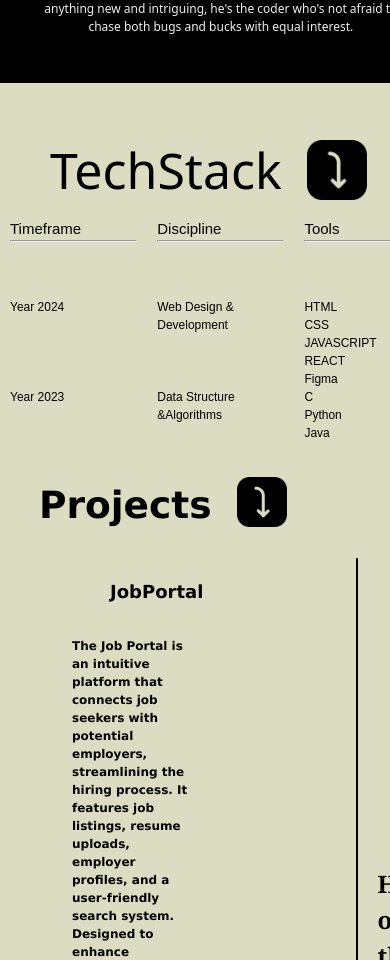
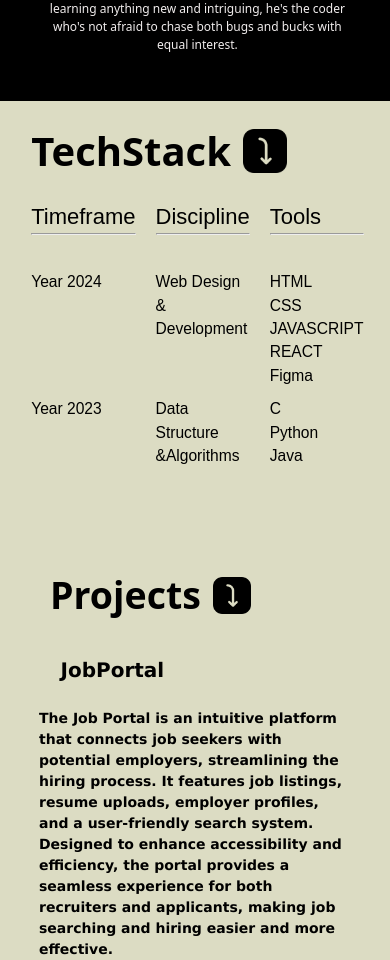
Before and after one commit to nishantgreyhat/Nishant-Portfolio, a React (Vite) app: page / in a window 390 px wide. Shown: the part 1040-2000 px from the top of the page. Built offline with nearby package versions, Linux system fonts and the light colour scheme.

Commit message:
project section amde responsive for mobile view

```diff
--- a/src/components/ProjectsSection/ProjectsSection.css
+++ b/src/components/ProjectsSection/ProjectsSection.css
@@ -16,23 +16,24 @@ button {
     background-color: #dcdcc3;
 }
 
-.ProjectHead {
-    width: 100vw;
+.ProjectHead{
     display: flex;
-    font-family: 'Lucida Sans', 'Lucida Grande', Geneva, sans-serif;
-    font-size: 2em;
-    margin: 1em 10vw;
-    justify-content: start;
+    align-items: center;
+    font-size: 3em;
+    font-weight: 600;
+    margin-inline: 50px;
+    margin-top: 0px;
 }
+.ProjectHead img {
+    height: 1.5em;
+    width: auto;
+    margin-inline: .5em;
 
-.arrowdown {
-    height: 2em;
-    width: auto;
-    margin-inline: 1em;
+
 }
 
 .ProjectContainer {
-    height: 100vh;
+    /* height: 90vh; */
     display: block;
 }
 
@@ -87,8 +88,8 @@ button {
 }
 
 .projectText {
-    font-size: 12px !important;
-    width: 50vw;
+    font-size: 16px ;
+    width: 70vw;
     margin: .5em 3em;
     padding: .5em 3em;
 }
@@ -96,10 +97,27 @@ button {
 @media (max-width: 768px) { /* Mobile view */
     .ProjectHead{
         font-size: 25px;
+        margin-bottom: 5vw;
     }
 
-    .ProjectNames{
-        font-size: 18px;
+    .Projects .ProjectNames{
+        font-size: 20px;
+        padding-inline: 5vw;
+        margin: 0px;
+        margin-bottom: 1vw;
+    }
+    .Projects{
+        padding: 0px;
+        margin-inline: 10vw;
+        border: none;
+        width: 100vw;
+
+    }
+    .projectText{
+        font-size: 14px;
+        width: 80vw;
+        padding: 0px;
+        margin-inline: 0px;
     }
 }
 
@@ -148,20 +166,18 @@ button {
 }
 
 .VideoContainer {
-    width: 50%;
+    width: 5vw;
     height: auto;
-    display: none;
+    /* display:none ; */
     /* Initially hidden */
     padding: 1em;
-    position: fixed;
-    top: 10em;
+    position:fixed;
+    top: 10vw;
     /* Distance from the top of the screen */
-    right: 25em;
+    right: 40%;
     /* Distance from the right of the screen */
     z-index: 10;
     /* Ensures the container stays on top of other content */
-    width: 320px;
-    /* Set width of video container */
     height: auto;
     /* Auto height based on video content */
 }
@@ -186,6 +202,38 @@ button {
     align-self: center;
     animation: slideUpDown infinite 4s;
 }
+
+@media (max-width: 768px) {
+    .VideoContainer {
+        position: fixed;
+        top: 50%;
+        left: 50%;
+        transform: translate(-50%, -50%);
+        width: 90vw; /* Make it take most of the screen width */
+        max-width: 400px; /* Set a max width */
+        background: rgba(0, 0, 0, 0.9);
+        padding: 1em;
+        border-radius: 10px;
+        display: none; /* Initially hidden */
+    }
+
+    .VideoContainer.active {
+        display: block;
+    }
+
+    .VideoContainer video {
+        width: 100%;
+        height: auto;
+        border-radius: 10px;
+        border: 5px solid #f4f4f4;
+        box-shadow: 0 0 10px rgba(0, 0, 0, 0.5);
+    }
+    .hoverInfo{
+        display: none;
+    }
+}
+
+
 @keyframes slideUpDown {
     0% {
         transform: translateY(0em);
--- a/src/components/ProjectsSection/ProjectsSection.jsx
+++ b/src/components/ProjectsSection/ProjectsSection.jsx
@@ -1,69 +1,102 @@
-import React, { useEffect } from "react";
+import React, { useEffect, useState } from "react";
 import './ProjectsSection.css';
-import jobportalVid from '../../assets/videos/jobportal.mp4'
-import lnkSnipVid from '../../assets/videos/lnksnip.mp4'
-import arrowDownImg from '../../assets/arrowdown.png'
-
+import jobportalVid from '../../assets/videos/jobportal.mp4';
+import lnkSnipVid from '../../assets/videos/lnksnip.mp4';
+import arrowDownImg from '../../assets/arrowdown.png';
 
 const ProjectsSection = () => {
+    const [isMobile, setIsMobile] = useState(window.innerWidth < 768);
+
     useEffect(() => {
-        const projectNames = document.querySelectorAll('.ProjectNames'); // Select items with class 'ProjectNames'
+        const projectNames = document.querySelectorAll('.ProjectNames');
         const videoContainer = document.querySelector('.VideoContainer');
         const videoElement = document.getElementById('project-video');
         const videoSource = document.getElementById('video-source');
 
+        const handleMouseEnter = (event) => {
+            if (!isMobile) {
+                const videoFile = event.target.parentElement.getAttribute('data-video');
+                videoSource.src = videoFile;
+                videoElement.load();
+                videoContainer.classList.add('active');
+            }
+        };
+
+        const handleMouseLeave = () => {
+            if (!isMobile) {
+                videoContainer.classList.remove('active');
+            }
+        };
+
+        const handleClick = (event) => {
+            if (isMobile) {
+                const videoFile = event.target.parentElement.getAttribute('data-video');
+                videoSource.src = videoFile;
+                videoElement.load();
+                videoContainer.classList.toggle('active');
+            }
+        };
+
         projectNames.forEach(item => {
-            // Show video container on hover over ProjectNames only
-            item.addEventListener('mouseenter', function() {
-                const videoFile = item.parentElement.getAttribute('data-video'); // Get video from parent (li) data attribute
-                videoSource.src = videoFile; // Set the video source dynamically
-                videoElement.load(); // Reload the video with new source
-                videoContainer.classList.add('active'); // Show the video container
-            });
+            if (isMobile) {
+                item.addEventListener('click', handleClick);
+            } else {
+                item.addEventListener('mouseenter', handleMouseEnter);
+                item.addEventListener('mouseleave', handleMouseLeave);
+            }
+        });
 
-            // Hide video container when hover ends
-            item.addEventListener('mouseleave', function() {
-                videoContainer.classList.remove('active'); // Hide the video container
-            });
-        });
+        // Close video when clicking outside on mobile
+        const handleOutsideClick = (event) => {
+            if (isMobile && !event.target.closest(".VideoContainer") && !event.target.classList.contains("ProjectNames")) {
+                videoContainer.classList.remove("active");
+            }
+        };
+        document.addEventListener("click", handleOutsideClick);
 
         // Cleanup event listeners on component unmount
         return () => {
             projectNames.forEach(item => {
-                item.removeEventListener('mouseenter', () => {});
-                item.removeEventListener('mouseleave', () => {});
+                item.removeEventListener('mouseenter', handleMouseEnter);
+                item.removeEventListener('mouseleave', handleMouseLeave);
+                item.removeEventListener('click', handleClick);
             });
+            document.removeEventListener("click", handleOutsideClick);
         };
+    }, [isMobile]); // Re-run effect when screen size changes
+
+    // Update `isMobile` state on resize
+    useEffect(() => {
+        const handleResize = () => {
+            setIsMobile(window.innerWidth < 768);
+        };
+        window.addEventListener("resize", handleResize);
+        return () => window.removeEventListener("resize", handleResize);
     }, []);
 
     return (
         <div className="ProjectSection">
             <div className="ProjectHead">
-                <h2>Projects</h2><img className="arrowdown" src={arrowDownImg}></img>
+                <h2>Projects</h2><img className="arrowdown" src={arrowDownImg} alt="arrow" />
             </div>
 
             <div className="ProjectContainer">
                 <ul className="ProjectList">
-                    <li className="Projects"  data-video={jobportalVid}>
-                        <h2 className="ProjectNames" id="Project1">JobPortal </h2>
+                    <li className="Projects" data-video={jobportalVid}>
+                        <h2 className="ProjectNames" id="Project1">JobPortal</h2>
                         <span className="projectText">The Job Portal is an intuitive platform that connects job seekers with potential employers, streamlining the hiring process. It features job listings, resume uploads, employer profiles, and a user-friendly search system. Designed to enhance accessibility and efficiency, the portal provides a seamless experience for both recruiters and applicants, making job searching and hiring easier and more effective.</span>
-                        </li>
-                    <li className="Projects"  data-video={lnkSnipVid}>
+                    </li>
+                    <li className="Projects" data-video={lnkSnipVid}>
                         <h2 className="ProjectNames" id="Project2">lnkSnip</h2>
                         <span className="projectText">Lnksnip is a user-friendly and efficient URL shortening service designed to simplify and manage long URLs. With a sleek interface and a secure backend, it offers features like customizable short links, analytics tracking, and QR code generation. Built with performance and scalability in mind, Lnksnip ensures fast redirection and reliable link management for individuals and businesses.</span>
-                        </li>
-                    <li className="Projects"  data-video={jobportalVid}>
+                    </li>
+                    <li className="Projects" data-video={jobportalVid}>
                         <h2 className="ProjectNames" id="Project3">Vyadyavatica</h2>
                         <span className="projectText">The Virtual Herbal Garden is an interactive and educational platform showcasing a diverse range of medicinal plants used in AYUSH (Ayurveda, Yoga & Naturopathy, Unani, Siddha, and Homeopathy). Designed as an immersive experience, the project allows users to explore a digital garden where they can learn about the medicinal properties, uses, and significance of various herbs. With an engaging interface and informative content, the Virtual Herbal Garden aims to promote awareness of traditional herbal medicine in an interactive and accessible manner.</span>
-                        </li>
-                    {/* <li className="Projects"  data-video={lnkSnipVid}>
-                        <h2 className="ProjectNames" id="Project4">Project4 </h2>
-                        <span className="projectText">Lorem ipsum dolor sit amet consectetur adipisicing elit. Molestias eaque fugit officia atque? Porro sed alias officia laboriosam maiores facere.</span>
-                        </li> */}
-
+                    </li>
                 </ul>
                 <div className="hoverInfo">
-                    <h2>Hover over the project names to get a preview !</h2>
+                    <h2>Hover over the project names to get a preview!</h2>
                 </div>
 
                 <div className="VideoContainer">
@@ -75,6 +108,6 @@ const ProjectsSection = () => {
             </div>
         </div>
     );
-}
+};
 
 export default ProjectsSection;
--- a/src/components/SkillsSection/SkillsSection.css
+++ b/src/components/SkillsSection/SkillsSection.css
@@ -4,13 +4,14 @@ body{
 .techHead{
     display: flex;
     align-items: center;
-    font-size: 50px;
+    font-size: 4em;
+    font-weight: 700;
     margin-inline: 50px;
     margin-top: 50px;
 }
 .techHead img {
     display: span;
-    height: 60px;
+    height: 1em;
     width: auto;
     margin-inline: .5em;
 
@@ -18,10 +19,10 @@ body{
 }
 .container {
     margin: 100px;
-    margin-top: 50px ;
+    margin-top: 5vw ;
     /* border: 2px solid green; */
     display: grid;
-    grid-template-rows: 180px 220px;
+    grid-template-rows: 100px 200px;
     grid-template-columns: repeat(3,minmax(100px,400px));
     align-items: start;
     justify-content: center;
@@ -41,8 +42,8 @@ body{
 }
 
 .item4,.item5, .item6 ,.item7,.item8, .item9{
-    font-size: 30px;
-    font-family:Haettenschweiler, 'Arial Narrow Bold', sans-serif;
+    font-size: 25px;
+    font-family:'Arial Narrow Bold', sans-serif;
 
 }
 
@@ -82,17 +83,43 @@ body{
 @media (max-width: 768px) { /* Mobile view */
 
     .container{
-        margin: 10px;
-        grid-template-rows: 70px 80px ;
+        margin-inline: 8vw;
+        grid-template-rows: 60px 1fr ;
         grid-template-columns: repeat(3,1fr);
     }
 
     .item1, .item2, .item3 {
-        font-size: 15px;
+        font-size: clamp(22px,6vw,40px);
     }
 
     .item4,.item5, .item6 ,.item7,.item8, .item9{
-        font-size: 12px;
+        font-size: clamp(14px,5vw,20px);
 
     }
+    .techHead{
+        font-size: 2.5rem;
+        margin-inline: 8vw;
+        margin-top: clamp(20px,5vw,50px);
+        margin-bottom: 10px;
+    }
+    .techHead img {
+        width: 1.1em;
+        height: auto;
+        margin-inline: .3em;
+    }
 }
+@media (max-width: 500px) {
+
+    .item1, .item2, .item3 {
+        font-size: clamp(22px,5vw,40px);
+    }
+
+    .item4,.item5, .item6 ,.item7,.item8, .item9{
+        font-size: clamp(14px,4vw,20px);
+    }
+    .techHead{
+        width: 100%;
+        text-align: center;
+        align-items: center;
+    }
+}
--- a/src/components/SkillsSection/SkillsSection.jsx
+++ b/src/components/SkillsSection/SkillsSection.jsx
@@ -5,25 +5,25 @@ import arrowDownImg from '../../assets/arrowdown.png'
 function SkillsSection() {
     return (
         <>
-        <div class='techHead'>TechStack<img className="arrowdown" src={arrowDownImg}></img></div>
-            <div class="container">
-                <div class="items item1">
+        <div className='techHead'>TechStack<img className="arrowdown" src={arrowDownImg}></img></div>
+            <div className="container">
+                <div className="items item1">
                     <p>Timeframe</p>
                     <hr />
                 </div>
-                <div class="items item2">
+                <div className="items item2">
                     <p>Discipline</p>
                     <hr />
                 </div>
-                <div class="items item3">
+                <div className="items item3">
                     <p>Tools</p>
                     <hr />
                 </div>
-                <div class="items item4">Year 2024</div>
-                <div class="items item5">
+                <div className="items item4">Year 2024</div>
+                <div className="items item5">
                     Web Design & Development
                 </div>
-                <div class="items item6">
+                <div className="items item6">
                     <ul>
                         <li>HTML</li>
                         <li>CSS</li>
@@ -32,11 +32,11 @@ function SkillsSection() {
                         <li>Figma</li>
                     </ul>
                 </div>
-                <div class="items item7">Year 2023</div>
-                <div class="items item8">
+                <div className="items item7">Year 2023</div>
+                <div className="items item8">
                     Data Structure &Algorithms
                 </div>
-                <div class="items item9">
+                <div className="items item9">
                     <ul>
                         <li>C </li>
                         <li> Python </li>
```
